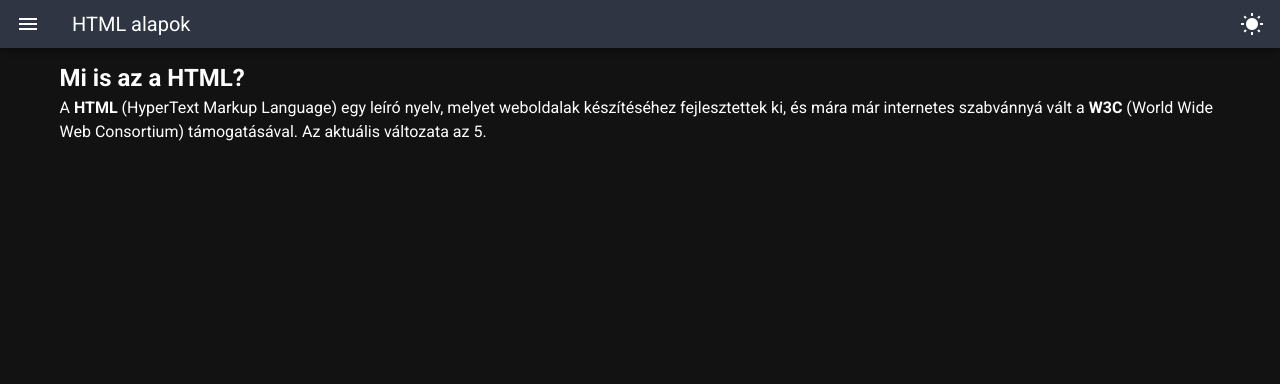
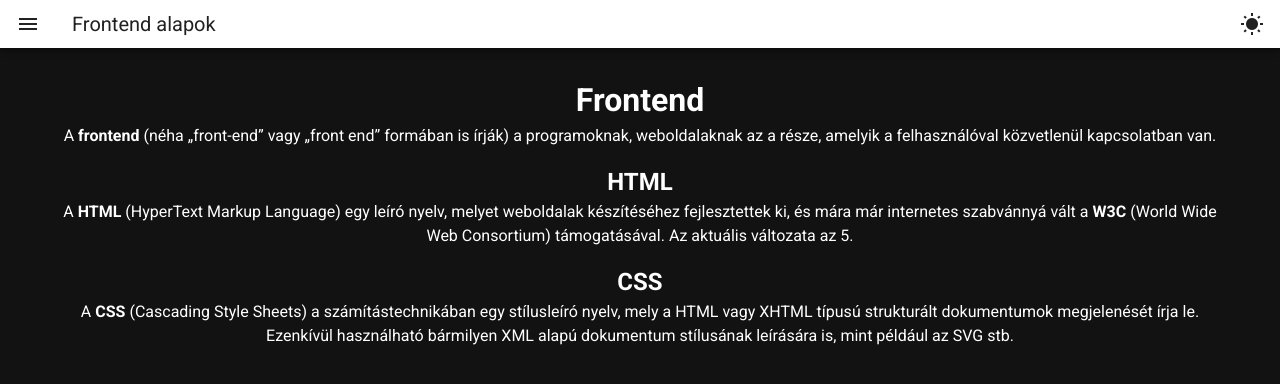
Before and after one commit to PetiDev/Frontend-basics, a Nuxt app: page /intro in a window 1280 px wide. Shown: the top 384 px of the page. Built offline with nearby package versions, Linux system fonts and the light colour scheme.

Commit message:
feat: :fire: Több szöveg, kicsit más design

```diff
--- a/layouts/default.vue
+++ b/layouts/default.vue
@@ -1,6 +1,6 @@
 <template>
   <v-app>
-    <v-navigation-drawer color="primary" v-model="drawer" absolute temporary>
+    <v-navigation-drawer v-model="drawer" absolute temporary>
       <v-list-item>
         <v-list-item-content>
           <v-list-item-title>HTML alapok</v-list-item-title>
@@ -27,19 +27,19 @@
       </v-list>
     </v-navigation-drawer>
 
-    <v-toolbar dense color="primary">
+    <v-toolbar dense color="accent">
       <v-btn icon dark @click.stop="drawer = !drawer">
-        <v-icon color="accent">mdi-menu</v-icon>
+        <v-icon color="primary">mdi-menu</v-icon>
       </v-btn>
 
-      <v-toolbar-title style="cursor: pointer" @click="$router.push('/')">
-        HTML alapok
+      <v-toolbar-title class="primary--text" style="cursor: pointer" @click="$router.push('/')">
+        Frontend alapok
       </v-toolbar-title>
 
       <v-spacer></v-spacer>
 
       <v-btn @click="changeClr()" icon>
-        <v-icon color="accent">
+        <v-icon color="primary">
           {{
             currentColor == "light"
               ? "mdi-moon-waxing-crescent"
@@ -106,4 +106,11 @@ export default {
 .v-toolbar {
   flex: 0 1 auto !important;
 }
+span{
+  text-align: center;
+}
+h1, h2{
+
+  margin-top: 1rem;
+}
 </style>
--- a/nuxt.config.js
+++ b/nuxt.config.js
@@ -56,7 +56,7 @@ export default {
       light: false,
       themes: {
         dark: {
-          primary: "#2f3542",
+          primary: "#212121",
           accent: "#ffffff",
           secondary: "#ff4757",
           info: "#ff6348",
@@ -66,7 +66,7 @@ export default {
         },
         light: {
           primary: "#f1f2f6",
-          accent: "#2f3542",
+          accent: "#212121",
           secondary: "#ff4757",
           info: "#ff7f50",
           warning: "#eccc68",
--- a/pages/index.vue
+++ b/pages/index.vue
@@ -1,8 +1,18 @@
 <template>
   <v-container>
 
-    <h1>Köszöntelek a html alapok kurzuson</h1>
-    <p>A kurzus célja hogy megértsd a HTML-t kezdő szinten</p>
+    <h1>Köszöntelek a fronend alapok kurzuson</h1>
+    <p>A kurzus célja hogy megértsd a HTML-t és CSS-t kezdő szinten</p>
+    <section>
+      <h2>Ajánlott:</h2>
+      <sub>Én ezeket fogom használni</sub>
+      <ul>
+        <li>PC / laptop</li>
+        <li>Visual Studio Code <v-btn href="https://code.visualstudio.com/download" target="_blank" icon><v-icon>mdi-download</v-icon></v-btn></li>
+        <li>Firefox <sub>(bármiéyen böngésző megteszi, csak lehet másképp néznek ki egyes dolgok)</sub><v-btn href="https://www.mozilla.org/hu/firefox/new/" target="_blank" icon><v-icon>mdi-download</v-icon></v-btn></li>
+        <li>Valami zene amit szeretsz mert szét unod magad</li>
+      </ul>
+    </section>
   </v-container>
 </template>
 
--- a/pages/intro.vue
+++ b/pages/intro.vue
@@ -1,11 +1,34 @@
 <template>
-  <v-container>
-    <h2>Mi is az a HTML?</h2>
+  <v-container color="primary">
     <span>
-      A <b>HTML</b> (HyperText Markup Language)
-      egy leíró nyelv, melyet weboldalak készítéséhez fejlesztettek ki, és mára
-      már internetes szabvánnyá vált a <b>W3C</b> (World Wide Web Consortium)
-      támogatásával. Az aktuális változata az 5.
-      </span>
+      <h1>Frontend</h1>
+      <p>
+        A <b>frontend</b> (néha <q>front-end</q> vagy <q>front end</q> formában is írják) a
+        programoknak, weboldalaknak az a része, amelyik a felhasználóval
+        közvetlenül kapcsolatban van.
+      </p>
+    </span>
+
+    <span>
+      <h2>HTML</h2>
+      <p>
+        A <b>HTML</b> (HyperText Markup Language) egy leíró nyelv, melyet
+        weboldalak készítéséhez fejlesztettek ki, és mára már internetes
+        szabvánnyá vált a <b>W3C</b> (World Wide Web Consortium) támogatásával.
+        Az aktuális változata az 5.
+      </p>
+    </span>
+    <span>
+      <h2>CSS</h2>
+      <p>
+        A <b>CSS</b> (Cascading Style Sheets) a számítástechnikában egy stílusleíró
+        nyelv, mely a HTML vagy XHTML típusú strukturált dokumentumok
+        megjelenését írja le. Ezenkívül használható bármilyen XML alapú
+        dokumentum stílusának leírására is, mint például az SVG stb.
+      </p>
+    </span>
   </v-container>
 </template>
+<style scoped>
+
+</style>
```
Also changed, not shown: 2 other files (tests, documents, lock files or other folders).
